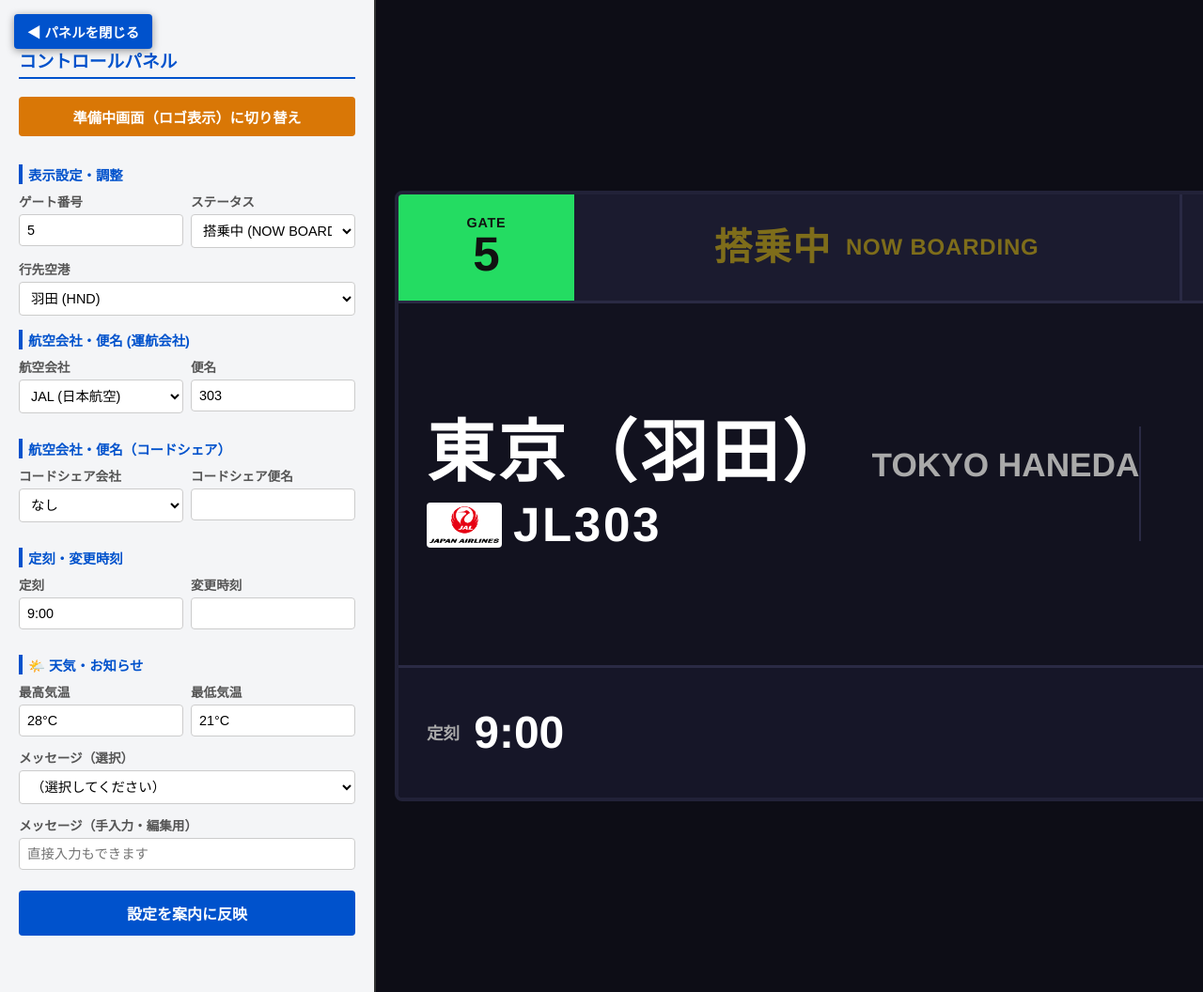
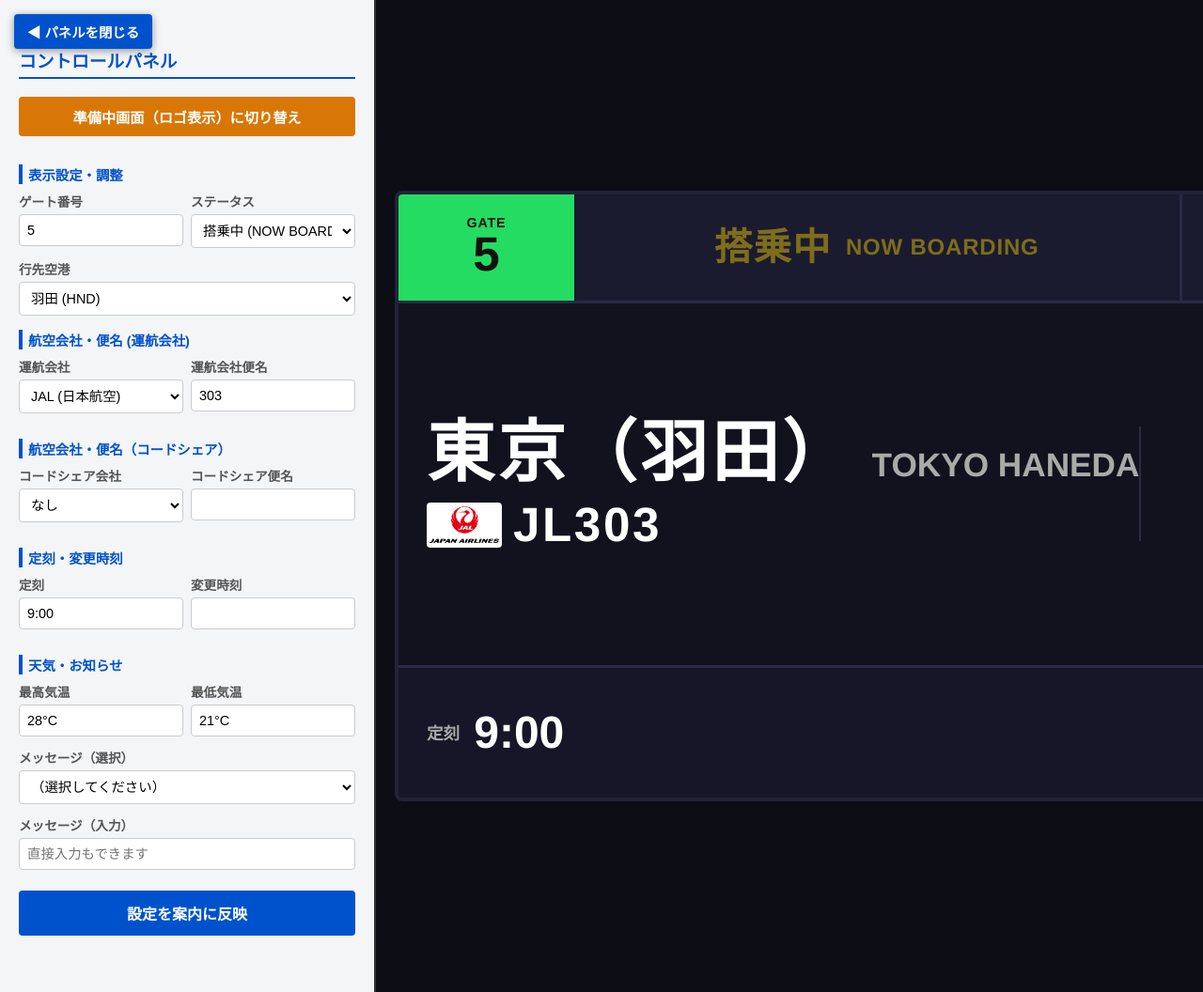
Before and after one commit to s025101/flight-app, a Flask app: page / in a window 1280 px wide; the page is wider, and only the part inside the window is pictured. Shown: that part at 94% size. Run offline with Flask 3, Linux system fonts and the light colour scheme.

Commit message:
Update labels and section titles in main.html

```diff
--- a/templates/main.html
+++ b/templates/main.html
@@ -491,7 +491,7 @@
       <div class="section-title">航空会社・便名 (運航会社)</div>
       <div class="row">
         <div class="form-group">
-          <label>航空会社</label>
+          <label>運航会社</label>
           <select id="airline_code">
             <option value="ANA">ANA (全日本空輸)</option>
             <option value="JAL" selected>JAL (日本航空)</option>
@@ -513,7 +513,7 @@
           </select>
         </div>
         <div class="form-group">
-          <label>便名</label>
+          <label>運航会社便名</label>
           <input type="text" id="flight_no" value="303">
         </div>
       </div>
@@ -560,7 +560,7 @@
         </div>
       </div>
 
-      <div class="section-title">🌤️ 天気・お知らせ</div>
+      <div class="section-title">天気・お知らせ</div>
       <div class="row">
         <div class="form-group">
           <label>最高気温</label>
@@ -589,7 +589,7 @@
         </select>
       </div>
       <div class="form-group">
-        <label>メッセージ（手入力・編集用）</label>
+        <label>メッセージ（入力）</label>
         <input type="text" id="notice_message" value="" placeholder="直接入力もできます">
       </div>
 
@@ -680,11 +680,11 @@
       const btn = document.getElementById('btnToggleMode');
       if (isStandby) {
         standbyScreen.classList.remove('hidden');
-        btn.innerText = "📺 通常の案内板画面に戻す";
+        btn.innerText = "通常画面に戻す";
         btn.style.backgroundColor = "#2563eb";
       } else {
         standbyScreen.classList.add('hidden');
-        btn.innerText = "📺 準備中画面（ロゴ表示）に切り替え";
+        btn.innerText = "準備中画面に切り替え";
         btn.style.backgroundColor = "#d97706";
       }
     }
```
